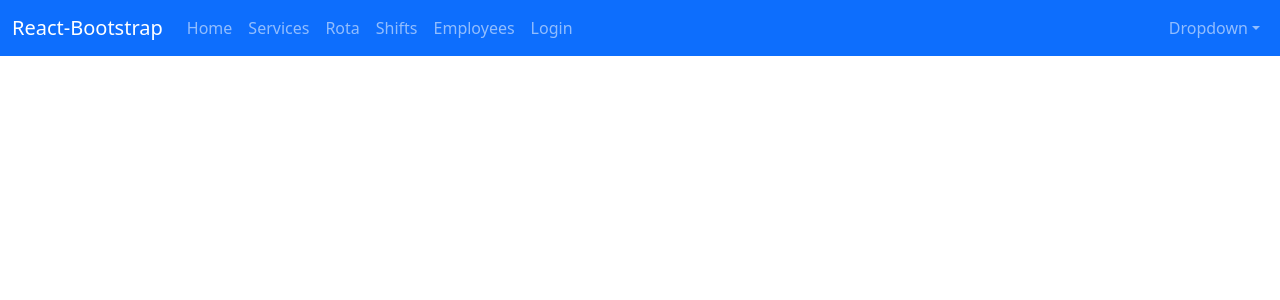
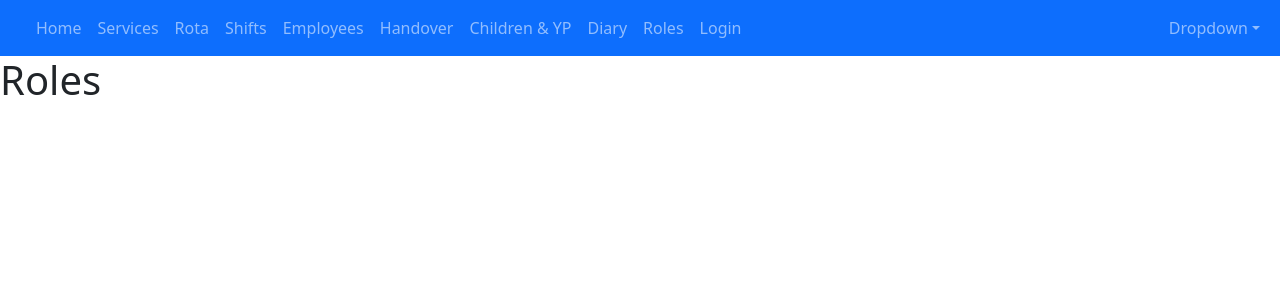
Before and after one commit to adrianhansa/ecare-react, a React (Create React App) app: page /services/roles/1 in a window 1280 px wide. Shown: the top 300 px of the page. Built offline with nearby package versions, Linux system fonts and the light colour scheme.

Commit message:
Created the basic structure of all other components for the App: Handover,Diary,Residents,Roles; updated the router in the App; updated the Navbar with the new links.

```diff
--- a/src/App.js
+++ b/src/App.js
@@ -10,6 +10,10 @@ import ServiceScreen from "./pages/services/ServiceScreen";
 import Employees from "./pages/employees/Employees";
 import Shifts from "./pages/shifts/Shifts";
 import Rota from "./pages/rota/Rota";
+import Residents from "./pages/residents/Residents";
+import Handover from "./pages/handover/Handover";
+import Diary from "./pages/diary/Diary";
+import Roles from "./pages/roles/Roles";
 
 const App = () => {
   return (
@@ -22,6 +26,10 @@ const App = () => {
           <Route path="/services" element={<Services />} />
           <Route path="/services/:slug" element={<ServiceScreen />} />
           <Route path="/services/rota/:slug" element={<Rota />} />
+          <Route path="/services/roles/:slug" element={<Roles />} />
+          <Route path="/services/residents/:slug" element={<Residents />} />
+          <Route path="/services/diary/:slug" element={<Diary />} />
+          <Route path="/services/handover/:slug" element={<Handover />} />
           <Route path="/services/employees/:slug" element={<Employees />} />
           <Route path="/services/shifts/:slug" element={<Shifts />} />
         </Routes>
--- a/src/components/AppNavbar.js
+++ b/src/components/AppNavbar.js
@@ -10,7 +10,9 @@ const AppNavbar = () => {
   return (
     <Navbar bg="primary" variant="dark" expand="lg">
       <Container fluid>
-        <Navbar.Brand href="#home">React-Bootstrap</Navbar.Brand>
+        <LinkContainer to={service ? `/services/${service.slug}` : "/"}>
+          <Navbar.Brand>{service ? service.name : "Easy Care"}</Navbar.Brand>
+        </LinkContainer>
         <Navbar.Toggle aria-controls="basic-navbar-nav" />
         <Navbar.Collapse id="basic-navbar-nav">
           <Nav className="me-auto">
@@ -30,6 +32,18 @@ const AppNavbar = () => {
                 </LinkContainer>
                 <LinkContainer to={`/services/employees/${service.slug}`}>
                   <Nav.Link>Employees</Nav.Link>
+                </LinkContainer>
+                <LinkContainer to={`/services/handover/${service.slug}`}>
+                  <Nav.Link>Handover</Nav.Link>
+                </LinkContainer>
+                <LinkContainer to={`/services/residents/${service.slug}`}>
+                  <Nav.Link>Children & YP</Nav.Link>
+                </LinkContainer>
+                <LinkContainer to={`/services/diary/${service.slug}`}>
+                  <Nav.Link>Diary</Nav.Link>
+                </LinkContainer>
+                <LinkContainer to={`/services/roles/${service.slug}`}>
+                  <Nav.Link>Roles</Nav.Link>
                 </LinkContainer>
               </>
             )}
--- /dev/null
+++ b/src/pages/diary/Diary.js
@@ -0,0 +1,11 @@
+import React from "react";
+
+const Diary = () => {
+  return (
+    <div>
+      <h1>Diary</h1>
+    </div>
+  );
+};
+
+export default Diary;
--- /dev/null
+++ b/src/pages/handover/Handover.js
@@ -0,0 +1,11 @@
+import React from "react";
+
+const Handover = () => {
+  return (
+    <div>
+      <h1>Handover</h1>
+    </div>
+  );
+};
+
+export default Handover;
--- /dev/null
+++ b/src/pages/residents/Residents.js
@@ -0,0 +1,11 @@
+import React from "react";
+
+const Residents = () => {
+  return (
+    <div>
+      <h1>Children</h1>
+    </div>
+  );
+};
+
+export default Residents;
--- /dev/null
+++ b/src/pages/roles/Roles.js
@@ -0,0 +1,11 @@
+import React from "react";
+
+const Roles = () => {
+  return (
+    <div>
+      <h1>Roles</h1>
+    </div>
+  );
+};
+
+export default Roles;
--- a/src/pages/services/ServiceScreen.js
+++ b/src/pages/services/ServiceScreen.js
@@ -30,7 +30,7 @@ const ServiceScreen = () => {
                 </Card.Title>
                 <Card.Footer>
                   <Link
-                    to={`/services/cyp/${slug}`}
+                    to={`/services/residents/${slug}`}
                     style={{ textDecoration: "none" }}
                   >
                     <h4>Children / Young people</h4>
```
Also changed, not shown: src/pages/dailyObservations/DailyObservations.js (added, +11 -0 lines).
